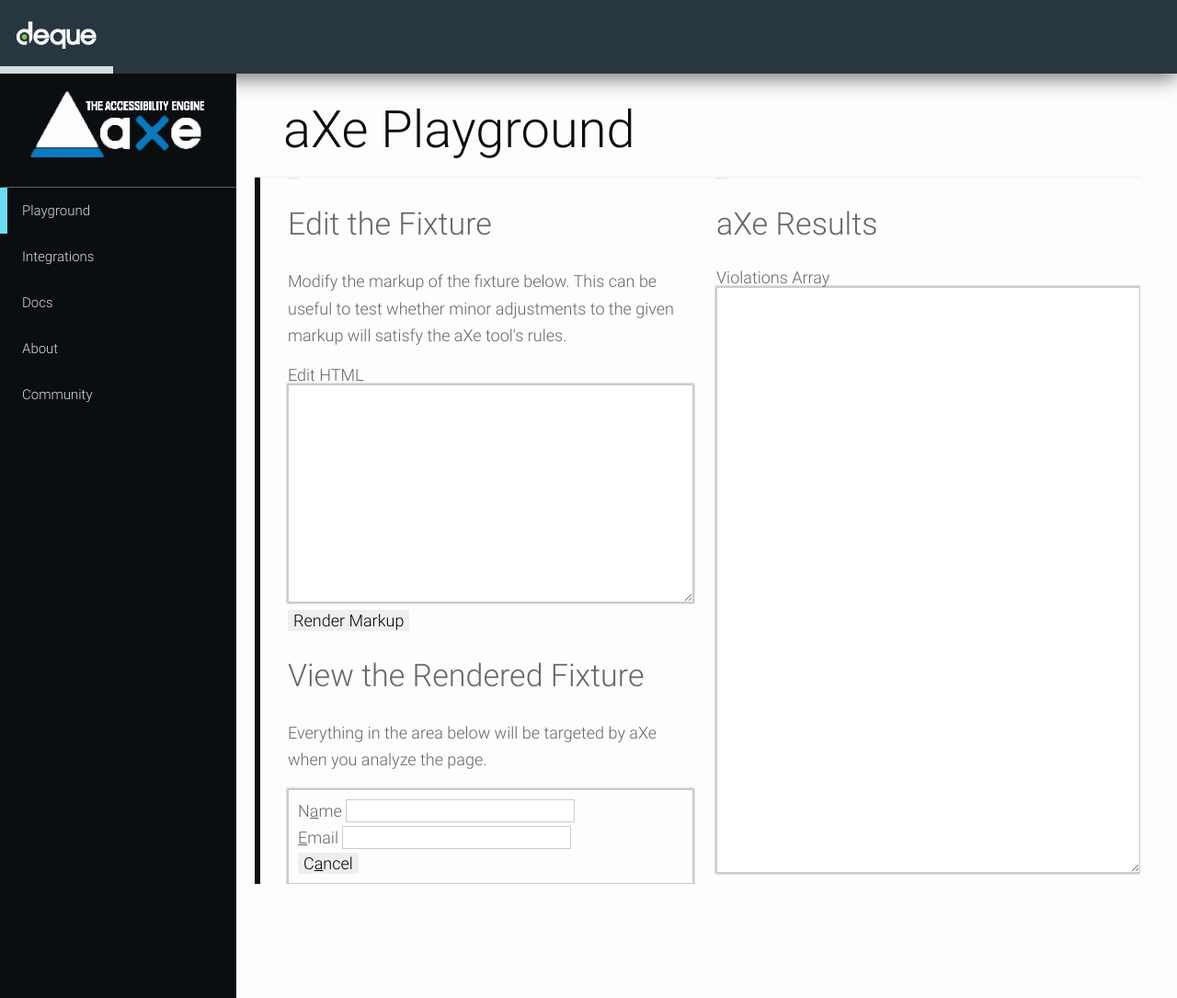
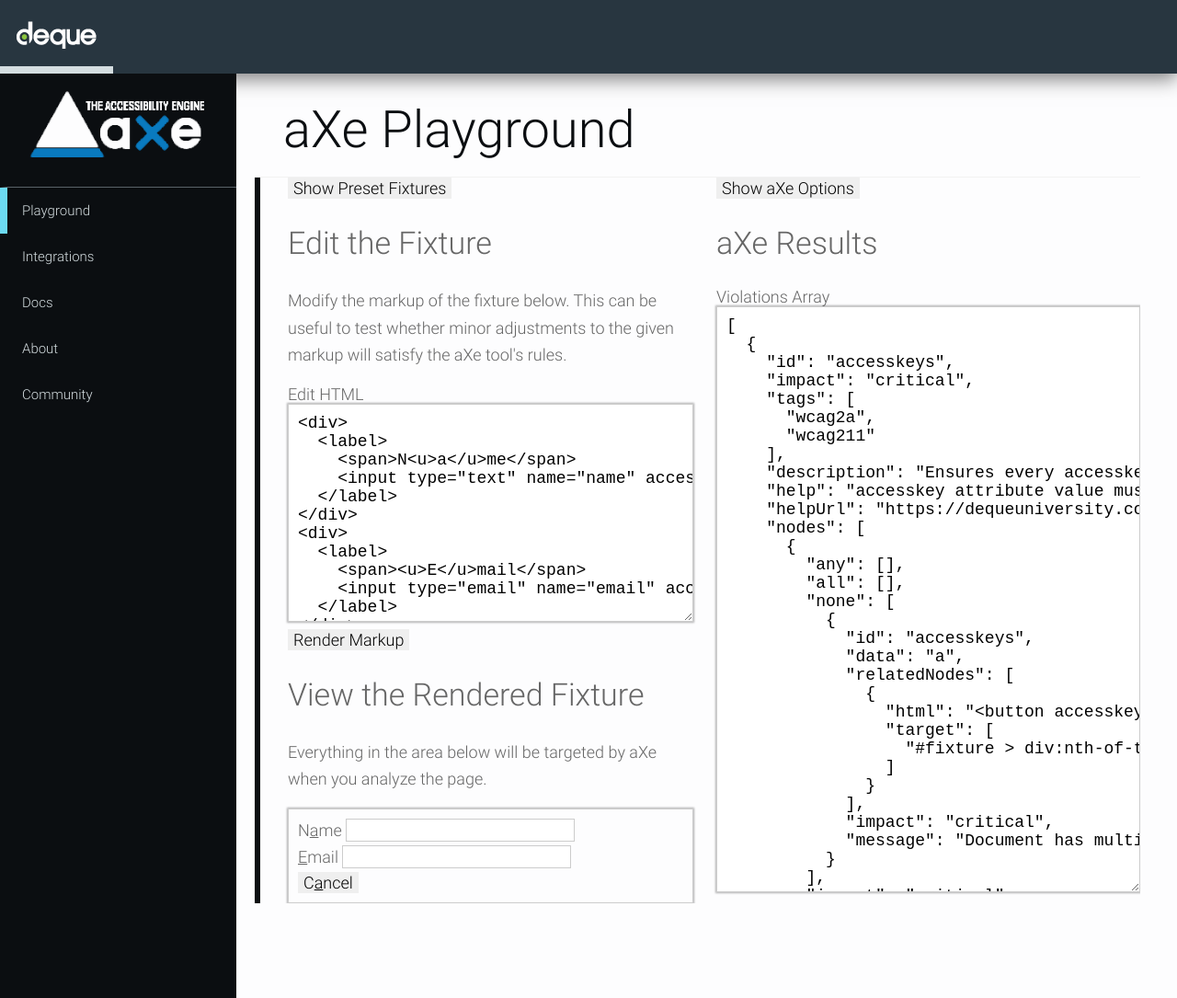
Before and after one commit to dequelabs/axe-website, a Jekyll site: the page built from playground/index.html, in a window 1280 px wide. Shown: the whole page at 92% size. Built offline with Jekyll 4.4.1, drawn with Linux system fonts in a browser that asks for light colours; some of the changed lines change nothing that is shown.

Commit message:
Fix playground import

```diff
--- a/_includes/head.html
+++ b/_includes/head.html
@@ -18,7 +18,3 @@
 	<script src="{{ "/assets/scripts/jquery.min.js" | prepend: site.baseurl }}"></script>
 	<script src="{{ "/assets/scripts/cauldron.js" | prepend: site.baseurl }}"></script>
 	<script src="{{ "/assets/scripts/main.js" | prepend: site.baseurl }}"></script>
-
-	<script src="{{ "/assets/scripts/axe.min.js" | prepend: site.baseurl }}"></script>
-	<script src="{{ "/assets/scripts/index.js" | prepend: site.baseurl }}"></script>
-	<script src="{{ "/build/axe/index.js" | prepend: site.baseurl }}"></script>
--- a/playground/index.md
+++ b/playground/index.html
@@ -194,6 +194,8 @@
 		<label for="axe-results">Violations Array</label>
 		<textarea id="axe-results" rows="30" readonly="true"></textarea>
 	</div>
-	<script src="/build/axe/index.js"></script>
+
+	<script src="/assets/scripts/playground.js"></script>
+	<script src="/assets/scripts/axe.min.js"></script>
 	<script>analyze()</script>
 </main>
```
Also changed, not shown: assets/scripts/playground.js (renamed from assets/scripts/index.js).
